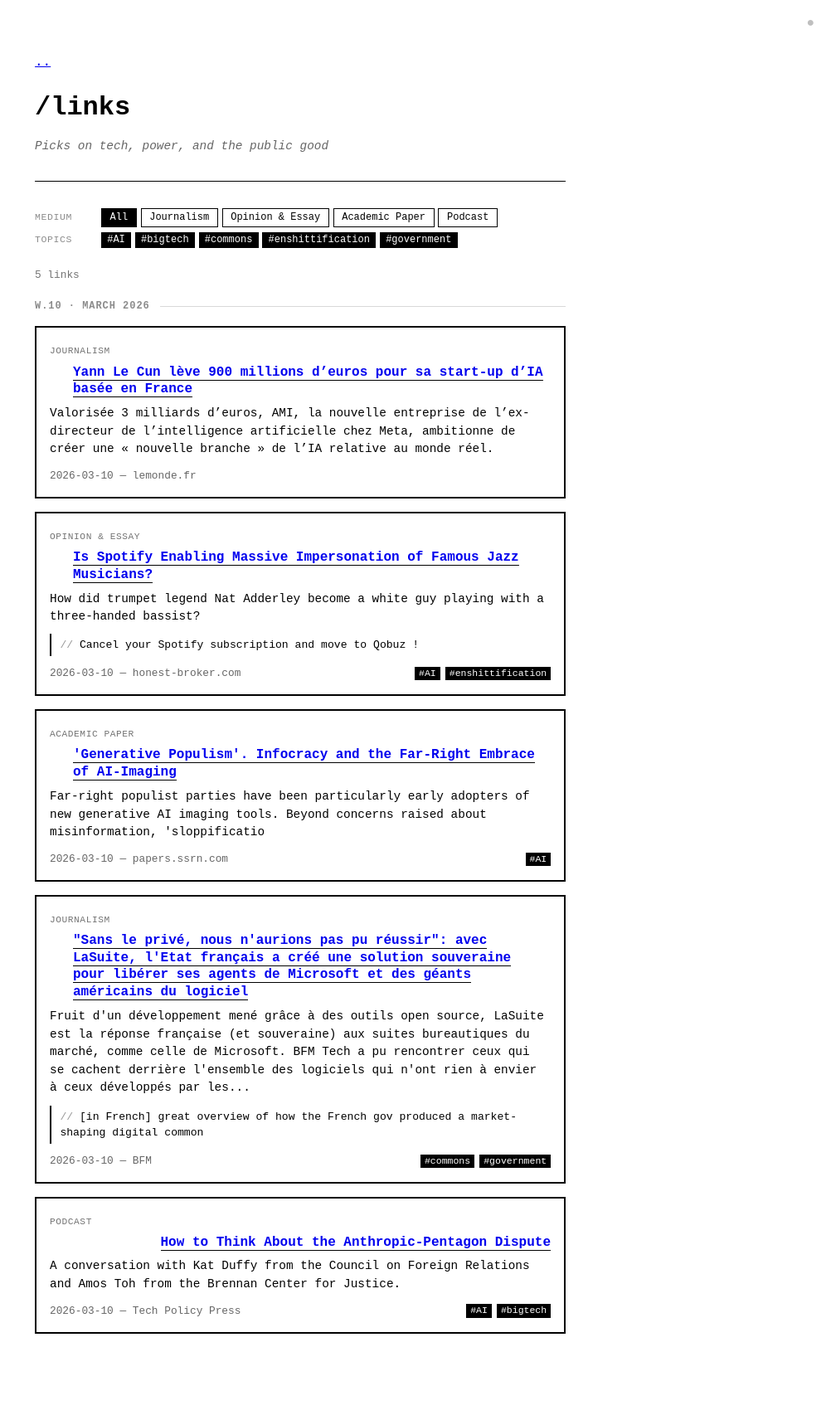
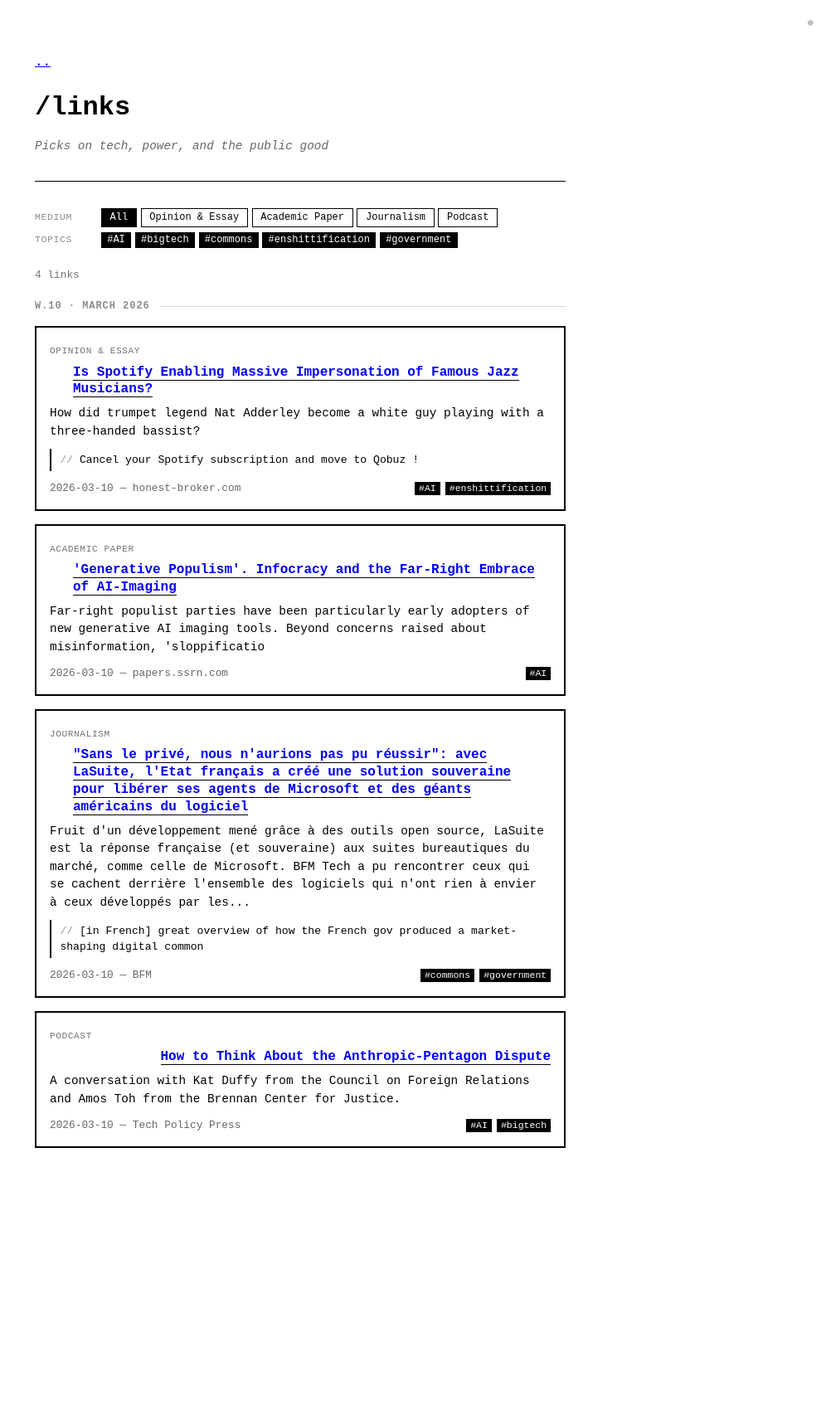
Before and after one commit to PLrolle/plrolle.github.io, a Jekyll site: the page built from links.md, in a window 1280 px wide. Shown: the whole page at 83% size, without its empty margins (278-1280 px from the left). Built offline with Jekyll 4.4.1, drawn with Linux system fonts in a browser that asks for light colours; after the commit the page ends 1488 px from its top, so only the background shows below that.

Commit message:
remove link: Yann Le Cun lève 900 millions d’euros pour sa start-up d’IA basée en France

```diff
--- a/_data/links.json
+++ b/_data/links.json
@@ -1,16 +1,4 @@
 [
-  {
-    "id": "mmkxhnsv",
-    "url": "https://www.lemonde.fr/economie/article/2026/03/10/intelligence-artificielle-yann-le-cun-leve-900-millions-d-euros-pour-sa-start-up-basee-en-france_6670181_3234.html",
-    "title": "Yann Le Cun lève 900 millions d’euros pour sa start-up d’IA basée en France",
-    "summary": "Valorisée 3 milliards d’euros, AMI, la nouvelle entreprise de l’ex-directeur de l’intelligence artificielle chez Meta, ambitionne de créer une « nouvelle branche » de l’IA relative au monde réel.",
-    "source_name": "lemonde.fr",
-    "source_favicon": "https://www.google.com/s2/favicons?domain=lemonde.fr&sz=32",
-    "date": "2026-03-10",
-    "added_at": "2026-03-10T18:13:16.351Z",
-    "tags": [],
-    "category": "journalism"
-  },
   {
     "id": "mmkkg20b",
     "url": "https://www.honest-broker.com/p/is-spotify-enabling-massive-impersonation?r=19zzhq&utm_medium=ios&triedRedirect=true",
```
